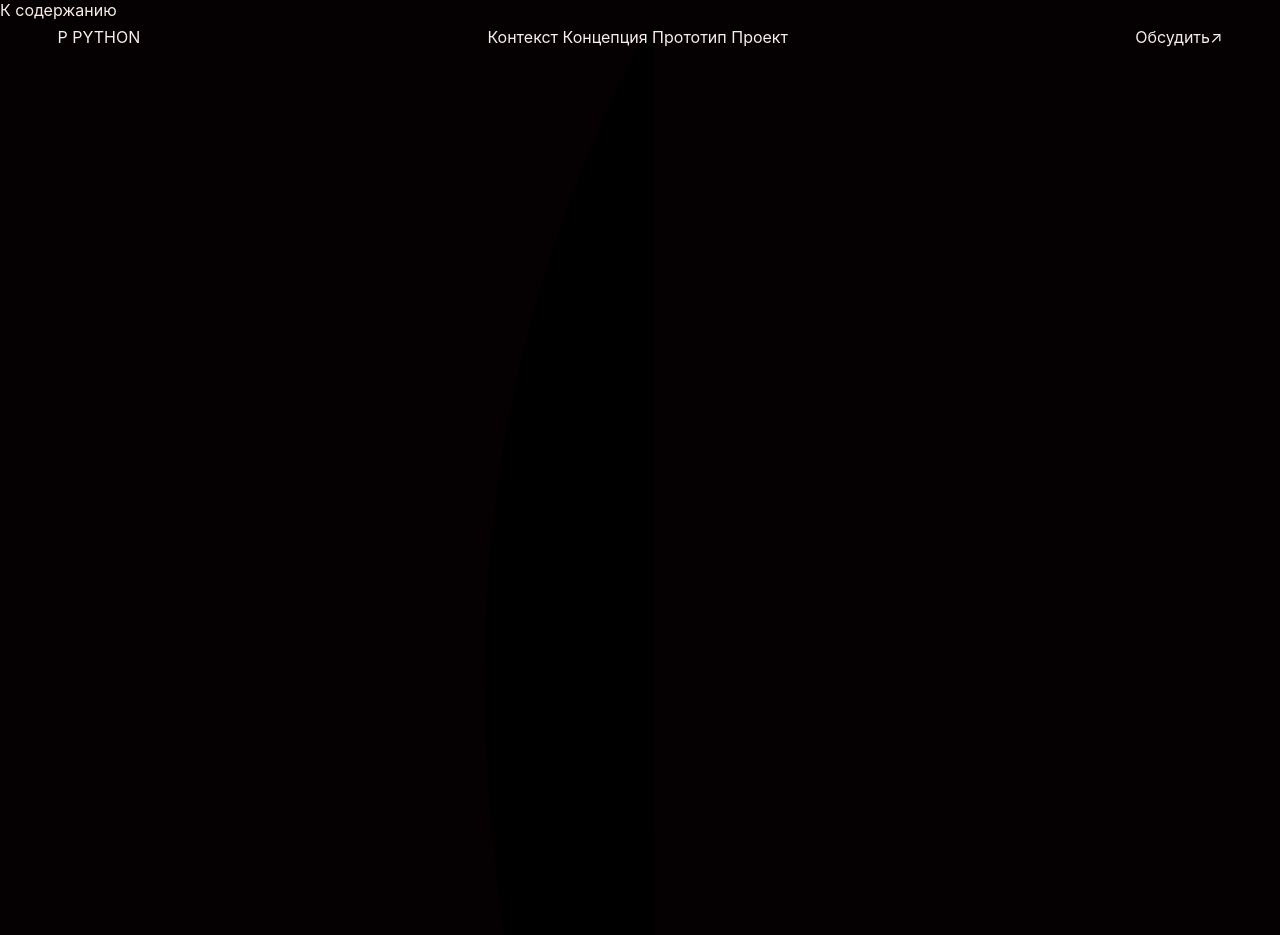
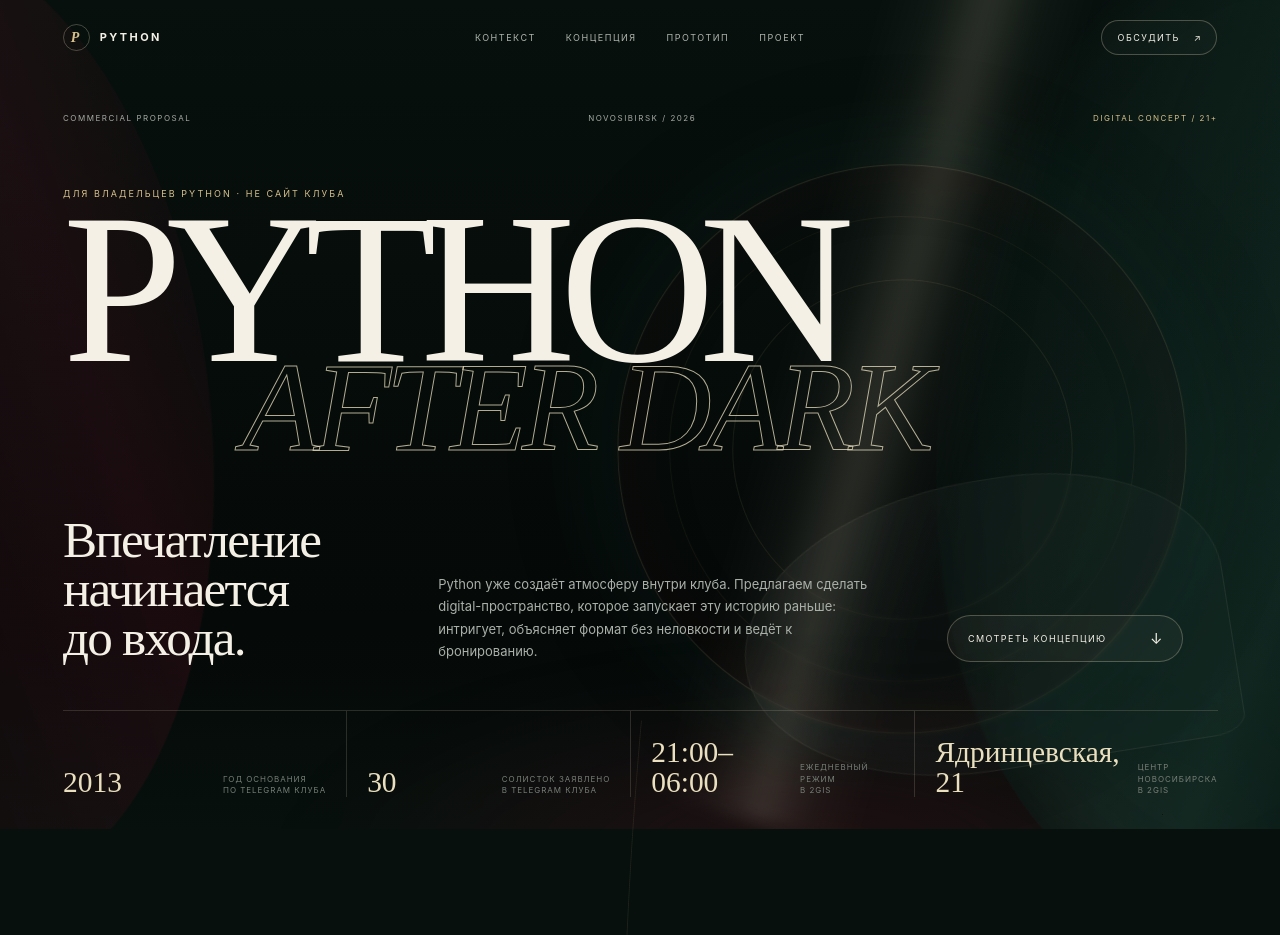
Before and after one commit to MishkaStrategy/cp, a plain HTML site: page python-club/index.html in a window 1280 px wide. Shown: the top 935 px of the page. Drawn offline with Linux system fonts and the light colour scheme.

Commit message:
Refine Python Night Skin styles

```diff
--- a/python-club/styles.css
+++ b/python-club/styles.css
@@ -1 +1,3 @@
-@import "./styles/hot.css";
+@import "./styles/base.css";
+@import "./styles/story.css";
+@import "./styles/responsive.css";
```
